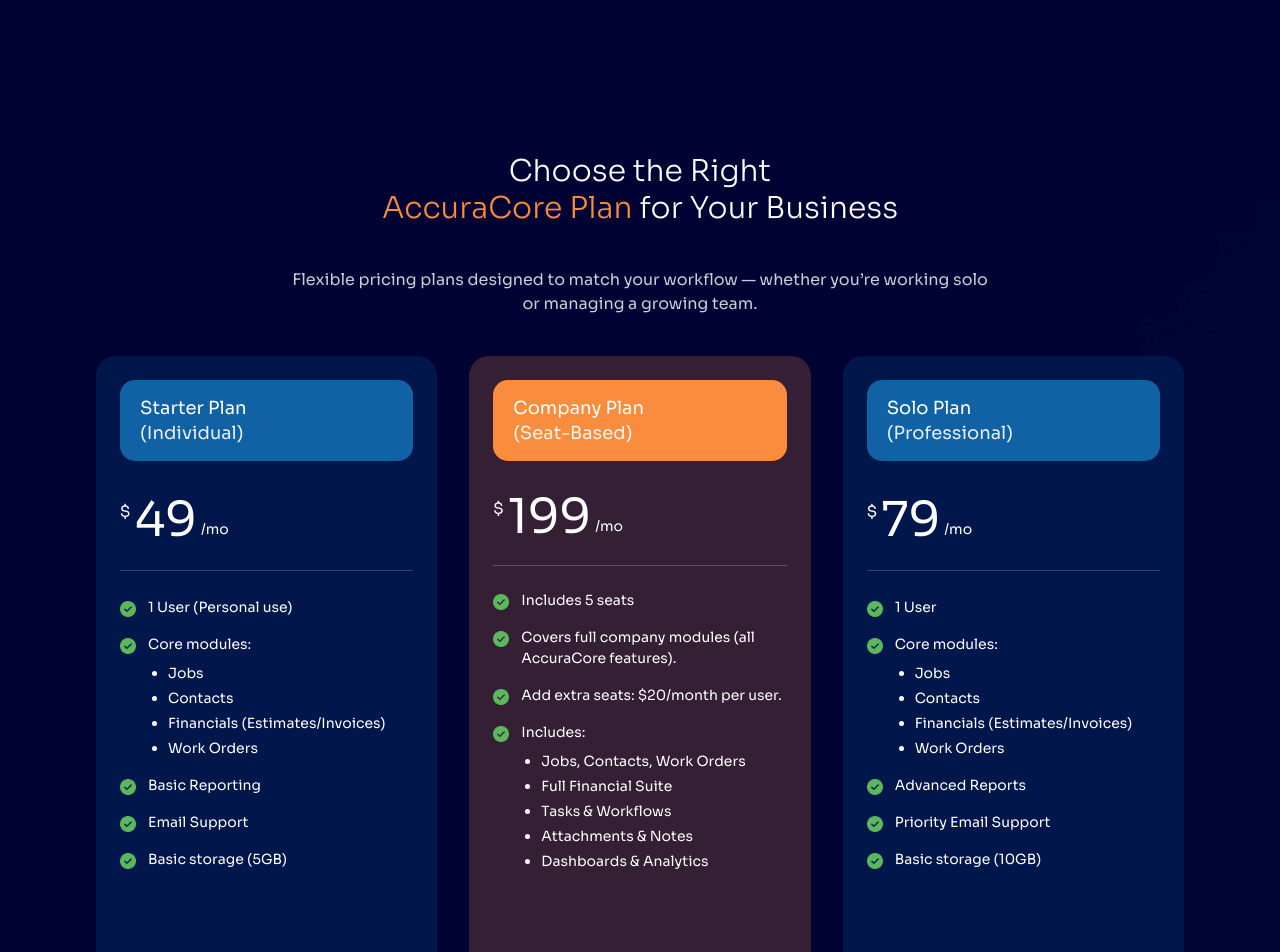
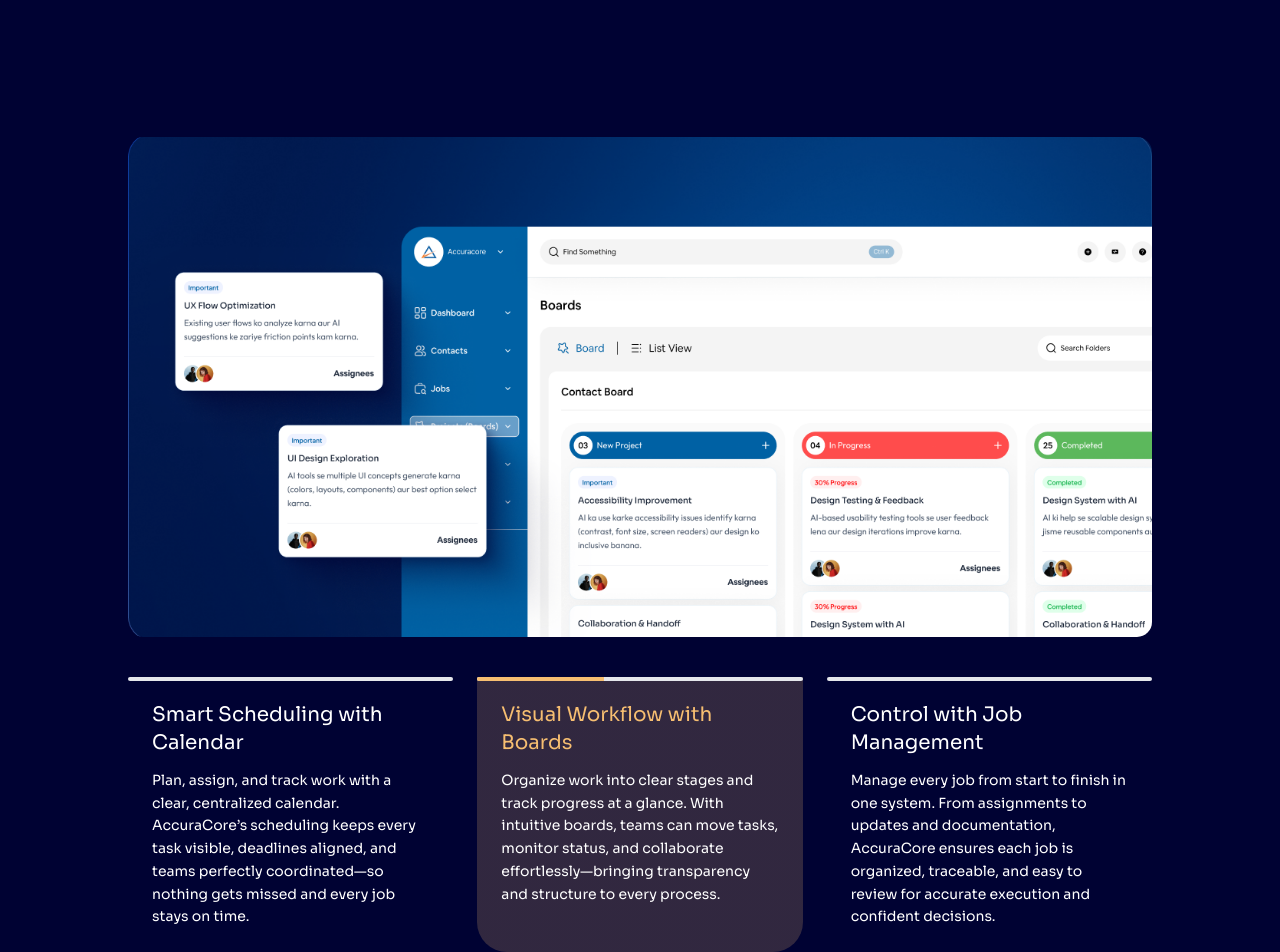
Before and after one commit to haris386/AccuraCore-V2, a Next.js app: page / in a window 1280 px wide. Shown: the part 3780-4732 px from the top of the page. Built offline with nearby package versions, Linux system fonts and the light colour scheme.

Commit message:
Checking 4

```diff
--- a/src/components/Intelligence.jsx
+++ b/src/components/Intelligence.jsx
@@ -3,7 +3,26 @@
 import { useEffect, useState } from "react";
 import Image from "next/image";
 
-
+const slides = [
+  {
+    title: "Smart Scheduling with Calendar",
+    description:
+      "Plan, assign, and track work with a clear, centralized calendar. AccuraCore’s scheduling keeps every task visible, deadlines aligned, and teams perfectly coordinated—so nothing gets missed and every job stays on time.",
+    image: "/images/SSWC.png",
+  },
+  {
+    title: "Visual Workflow with Boards",
+    description:
+      "Organize work into clear stages and track progress at a glance. With intuitive boards, teams can move tasks, monitor status, and collaborate effortlessly—bringing transparency and structure to every process.",
+    image: "/images/VWWB.png",
+  },
+  {
+    title: "Control with Job Management",
+    description:
+      "Manage every job from start to finish in one system. From assignments to updates and documentation, AccuraCore ensures each job is organized, traceable, and easy to review for accurate execution and confident decisions.",
+    image: "/images/CWJM.png",
+  },
+];
 
 const plans = [
   {
@@ -80,13 +99,13 @@
 export default function Intelligence() {
   const [active, setActive] = useState(0);
 
-  // useEffect(() => {
-  //   const interval = setInterval(() => {
-  //     setActive((prev) => (prev + 1) % slides.length);
-  //   }, 5000);
+  useEffect(() => {
+    const interval = setInterval(() => {
+      setActive((prev) => (prev + 1) % slides.length);
+    }, 5000);
 
-  //   return () => clearInterval(interval);
-  // }, []);
+    return () => clearInterval(interval);
+  }, []);
 
   return (
     <>
@@ -114,7 +133,61 @@
         </section>
 
         {/* SlideShow */}
+        <section className="w-full py-20 flex justify-center">
+          <div className="w-[90%] md:w-[80%]">
+            {/* IMAGE */}
+            <div className="relative w-full mb-10 rounded-[15px] overflow-hidden h-[250px] md:h-[500px]">
 
+  {slides.map((slide, index) => (
+    <img
+      key={index}
+      src={slide.image}
+      alt="slide"
+      className={`absolute top-0 left-0 w-full h-full object-cover transition-opacity duration-700 ${
+        index === active ? "opacity-100 z-10" : "opacity-0 z-0"
+      }`}
+    />
+  ))}
+
+</div>
+
+            {/* CONTENT COLS */}
+            <div className="grid md:grid-cols-3 grid-cols-1 gap-6">
+              {slides.map((slide, index) => {
+                const isActive = index === active;
+
+                return (
+                  <div
+                    key={index}
+                    className={`relative p-6 rounded-b-[30px] transition-all duration-500 ${
+                      isActive
+                        ? "bg-[linear-gradient(180deg,rgba(246,190,113,0.2)_0%,rgba(246,190,113,0.2)_100%)]"
+                        : "bg-transparent"
+                    }`}
+                  >
+                    {/* PROGRESS BAR */}
+                    <div className="absolute top-0 left-0 w-full h-[4px] bg-gray-200 rounded-xl overflow-hidden">
+                      {isActive && (
+                        <div className="h-full bg-[#F6BE71] animate-progress"></div>
+                      )}
+                    </div>
+
+                    <h3
+                      className="text-lg md:text-xl font-[400] mb-3 transition-colors duration-500"
+                      style={{ color: isActive ? "#F6BE71" : "#FFFFFF" }}
+                    >
+                      {slide.title}
+                    </h3>
+
+                    <p className="text-sm text-[#FFFFFF] leading-relaxed">
+                      {slide.description}
+                    </p>
+                  </div>
+                );
+              })}
+            </div>
+          </div>
+        </section>
 
         {/* Plans Cards */}
         <section className="w-full pt-8 pb-24 lg:py-24">
```
